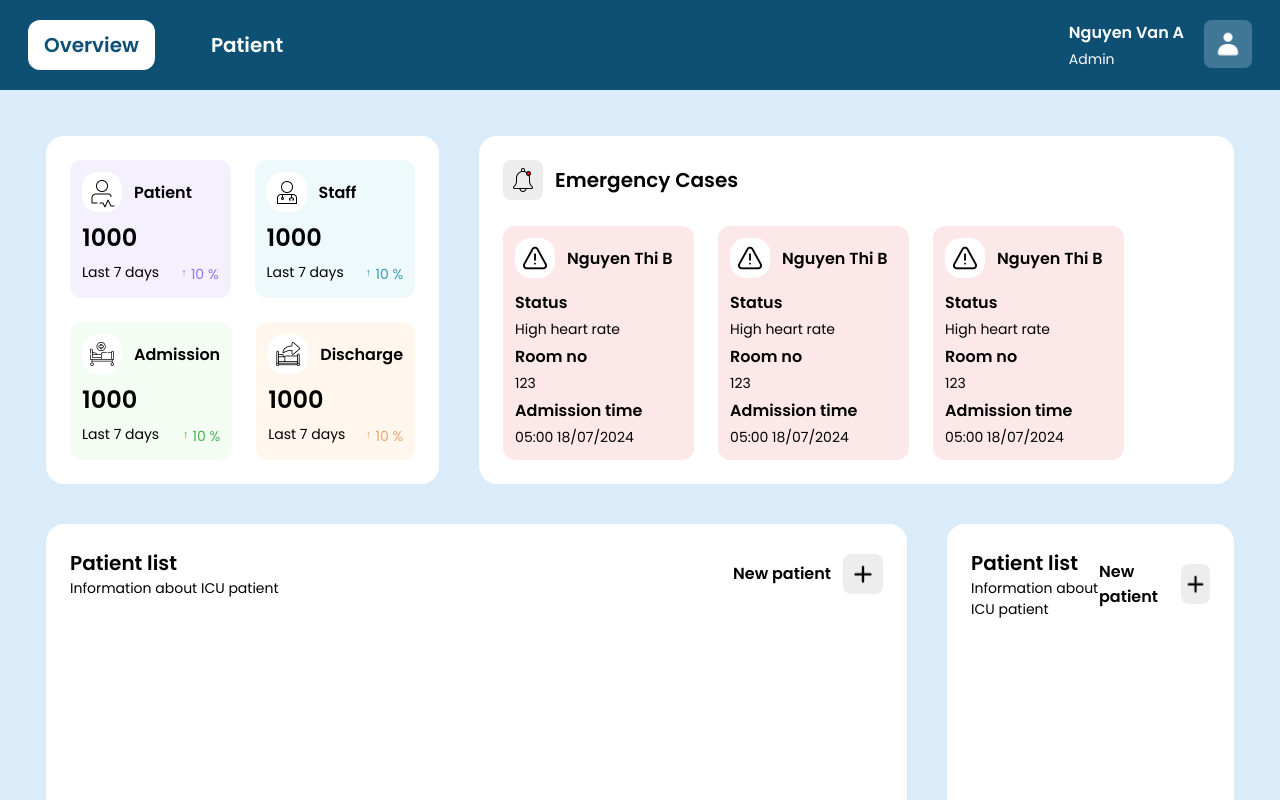
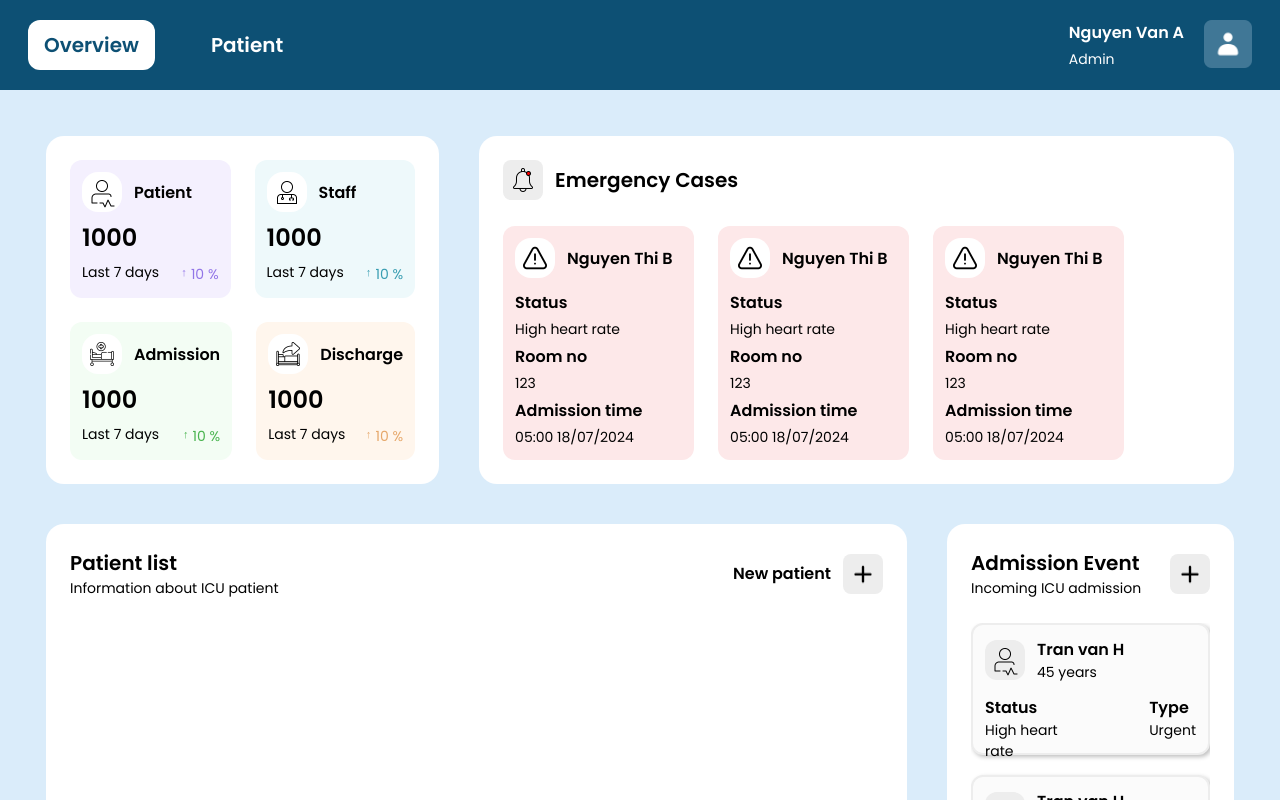
Before and after one commit to HMTCT/MMIC-IV, a React (Vite) app in the folder frontend/: page / in a window 1280 px wide. Shown: the top 800 px of the page. Built offline with nearby package versions, Linux system fonts and the light colour scheme.

Commit message:
feat: admission event

```diff
--- a/frontend/src/home/Home.jsx
+++ b/frontend/src/home/Home.jsx
@@ -1,6 +1,7 @@
 import EmergencyCases from "./home-components/EmergencyCases";
 import GeneralInfo from "./home-components/GeneralInfo";
 import PatientList from "./home-components/PatientList";
+import AdmissionEvent from "./home-components/AdmissionEvent";
 
 export const Home = () => (
   <div className="flex w-full min-h-screen h-full flex-col items-center p-[46px] gap-[40px]">
@@ -27,7 +28,7 @@ export const Home = () => (
         </div>
       </div>
       <div className="2-right-section basis-1/4">
-        <PatientList />
+        <AdmissionEvent />
       </div>
     </section>
     <section className="third-section w-full h-[400px]">
--- /dev/null
+++ b/frontend/src/home/home-components/AdEventCard.jsx
@@ -0,0 +1,46 @@
+const AdEventCard = ({ name, status, age, type }) => {
+  return (
+    <div
+      className={`admission-card w-full h-[132px] bg-[#FBFBFB] flex flex-col rounded-[12px] p-[12px] gap-[12px] justify-between
+        border-[2px] border-[#EDEDED] border-solid shadow-[2px_2px_4px_0px_rgba(0,0,0,0.25)]`}
+    >
+      <div className="flex items-center gap-[12px]">
+        <div className="size-[40px] bg-[#EDEDED] rounded-[12px] flex justify-center items-center">
+          <img
+            className="size-[32px]"
+            src="src/assets/patient.png"
+            alt="patient"
+          />
+        </div>
+        <div className="flex flex-col ">
+          <p className="text-black text-base font-semibold leading-[normal]">
+            {name}
+          </p>
+          <p className="text-black text-sm font-normal leading-[normal]">
+            {age} years
+          </p>
+        </div>
+      </div>
+      <div className="flex gap-[30%]">
+        <div className="flex flex-col ">
+          <p className="text-black text-base font-semibold leading-[normal]">
+            Status
+          </p>
+          <p className="text-black text-sm font-normal leading-[normal]">
+            {status}
+          </p>
+        </div>
+        <div className="flex flex-col ">
+          <p className="text-black text-base font-semibold leading-[normal]">
+            Type
+          </p>
+          <p className="text-black text-sm font-normal leading-[normal]">
+            {type}
+          </p>
+        </div>
+      </div>
+    </div>
+  );
+};
+
+export default AdEventCard;
--- /dev/null
+++ b/frontend/src/home/home-components/AdmissionEvent.jsx
@@ -0,0 +1,51 @@
+import AdEventCard from "./AdEventCard";
+
+const data = [
+  {
+    name: "Tran van H",
+    age: "45",
+    status: "High heart rate",
+    type: "Urgent",
+  },
+  {
+    name: "Tran van H",
+    age: "45",
+    status: "High heart rate",
+    type: "Urgent",
+  },
+  {
+    name: "Tran van H",
+    age: "45",
+    status: "High heart rate",
+    type: "Urgent",
+  },
+];
+
+const AdmissionEvent = () => {
+  return (
+    <div className="w-full h-full bg-white rounded-[18px] flex flex-col gap-[24px] p-[24px] overflow-hidden">
+      <div className="title-section flex items-center justify-between">
+        <div className="flex flex-col">
+          <p className="text-black text-xl font-semibold leading-[normal]">
+            Admission Event
+          </p>
+          <p className="text-black text-sm font-normal leading-[normal]">
+            Incoming ICU admission
+          </p>
+        </div>
+        <div className="flex items-center gap-[12px]">
+          <div className="size-[40px] bg-[#EDEDED] hover:bg-[#BDBDBD] rounded-[8px] flex justify-center items-center">
+            <img className="size-[32px]" src="src/assets/new.png" alt="new" />
+          </div>
+        </div>
+      </div>
+      <div className="flex flex-col gap-[20px] overflow-y-auto overflow-x-hidden pb-[2px]">
+        {data.map((item, index) => (
+          <AdEventCard key={index} {...item} />
+        ))}
+      </div>
+    </div>
+  );
+};
+
+export default AdmissionEvent;
--- a/frontend/src/home/home-components/EmergencyCard.jsx
+++ b/frontend/src/home/home-components/EmergencyCard.jsx
@@ -1,7 +1,7 @@
 const EmergencyCard = ({ name, status, room, time }) => {
   return (
     <div
-      className={`info-card w-[191px] h-full bg-[#FDE8E9] flex flex-col rounded-[12px] p-[12px] gap-[12px] justify-between`}
+      className={`urgent-card w-[191px] h-full bg-[#FDE8E9] flex flex-col rounded-[12px] p-[12px] gap-[12px] justify-between`}
     >
       <div className="flex items-center gap-[12px]">
         <div className="size-[40px] bg-white rounded-[16px] flex justify-center items-center">
```
